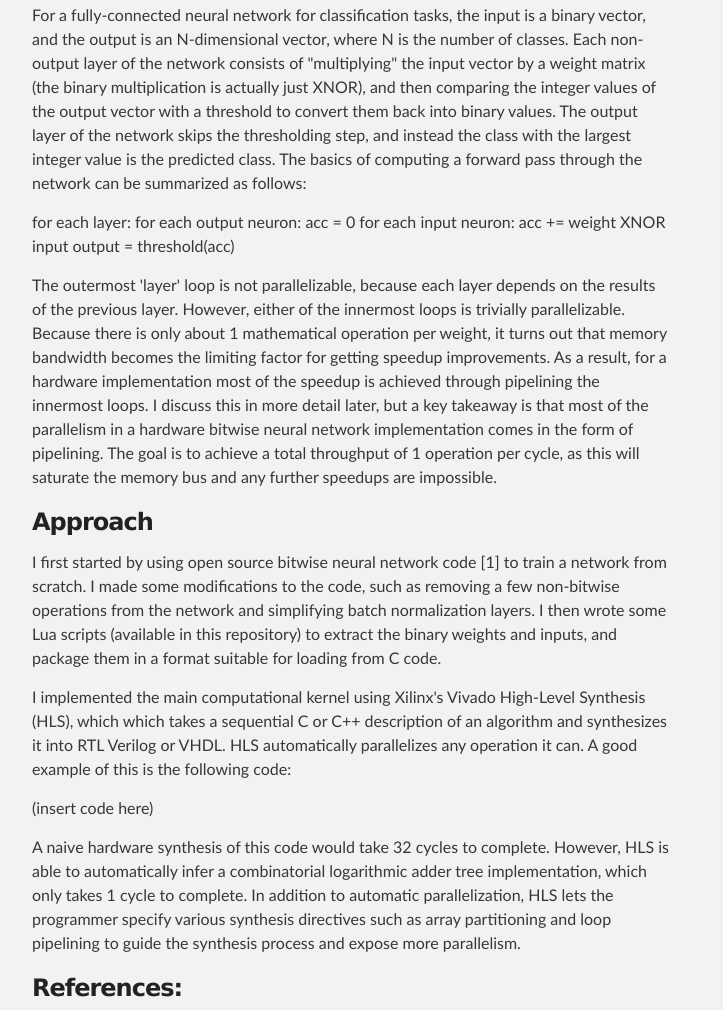
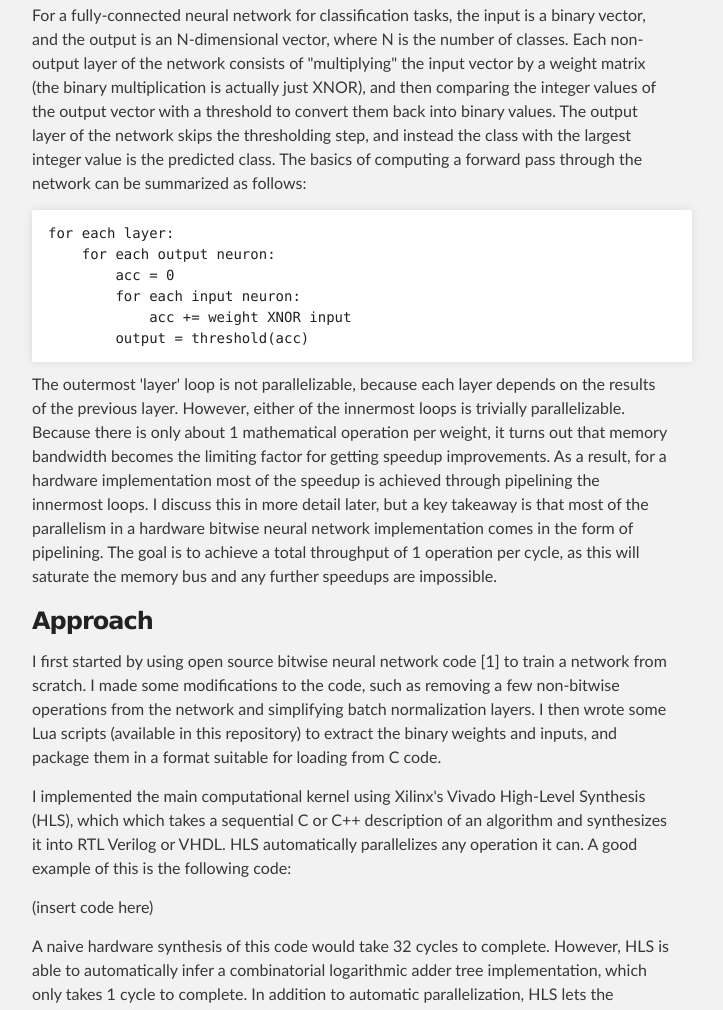
Before and after one commit to hihihippp/bitwise-nn-fpga, a plain HTML site: page index.html in a window 1280 px wide. Shown: the part 834-1844 px from the top of the page, without its empty margins (288-1011 px from the left). Drawn offline with Linux system fonts and the light colour scheme.

```diff
--- a/index.html
+++ b/index.html
@@ -49,12 +49,13 @@ Carnegie Mellon University, 15418 Spring 2016 Final Project</p>
 
 <p>For a fully-connected neural network for classification tasks, the input is a binary vector, and the output is an N-dimensional vector, where N is the number of classes. Each non-output layer of the network consists of "multiplying" the input vector by a weight matrix (the binary multiplication is actually just XNOR), and then comparing the integer values of the output vector with a threshold to convert them back into binary values. The output layer of the network skips the thresholding step, and instead the class with the largest integer value is the predicted class. The basics of computing a forward pass through the network can be summarized as follows:</p>
 
-<p>for each layer:
+<pre><code>for each layer:
     for each output neuron:
         acc = 0
         for each input neuron:
             acc += weight XNOR input
-        output = threshold(acc)</p>
+        output = threshold(acc)
+</code></pre>
 
 <p>The outermost 'layer' loop is not parallelizable, because each layer depends on the results of the previous layer. However, either of the innermost loops is trivially parallelizable. Because there is only about 1 mathematical operation per weight, it turns out that memory bandwidth becomes the limiting factor for getting speedup improvements. As a result, for a hardware implementation most of the speedup is achieved through pipelining the innermost loops. I discuss this in more detail later, but a key takeaway is that most of the parallelism in a hardware bitwise neural network implementation comes in the form of pipelining. The goal is to achieve a total throughput of 1 operation per cycle, as this will saturate the memory bus and any further speedups are impossible.</p>
 
```
Also changed, not shown: params.json (+1 -1 lines).
